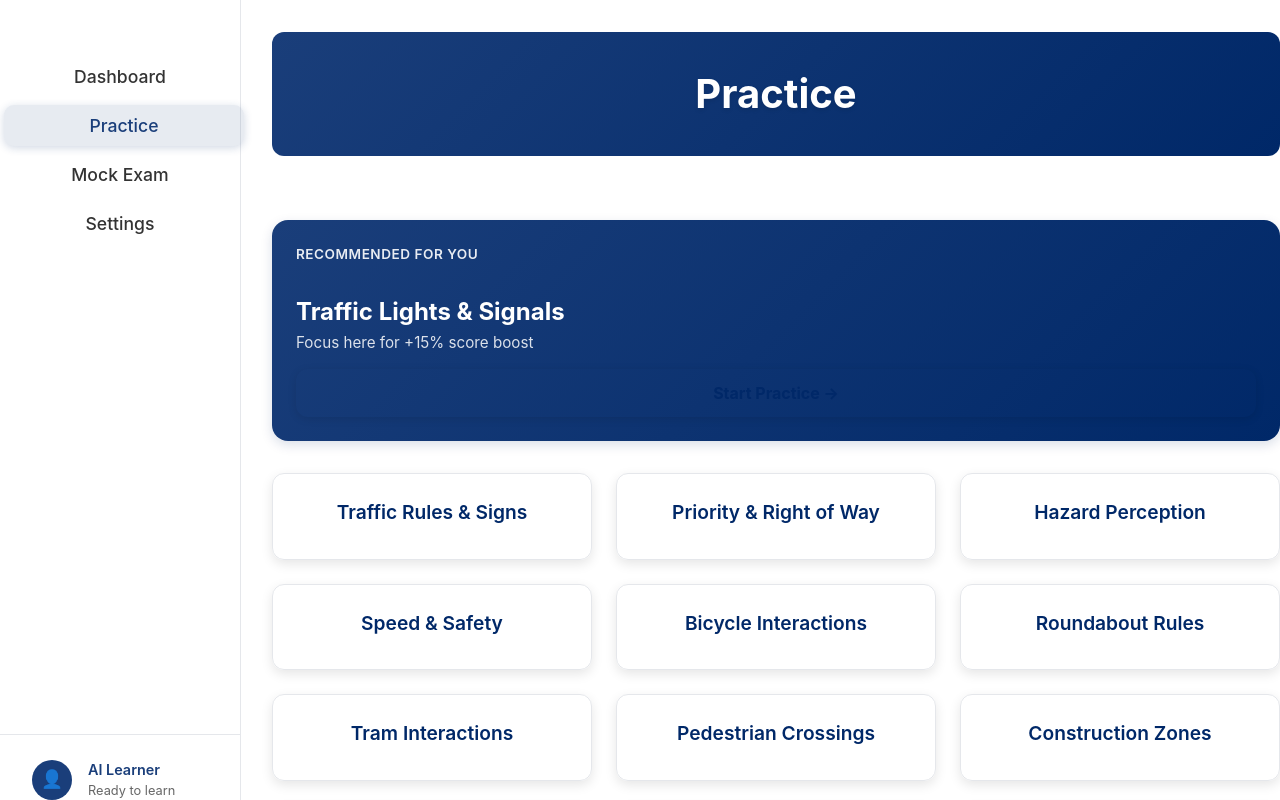
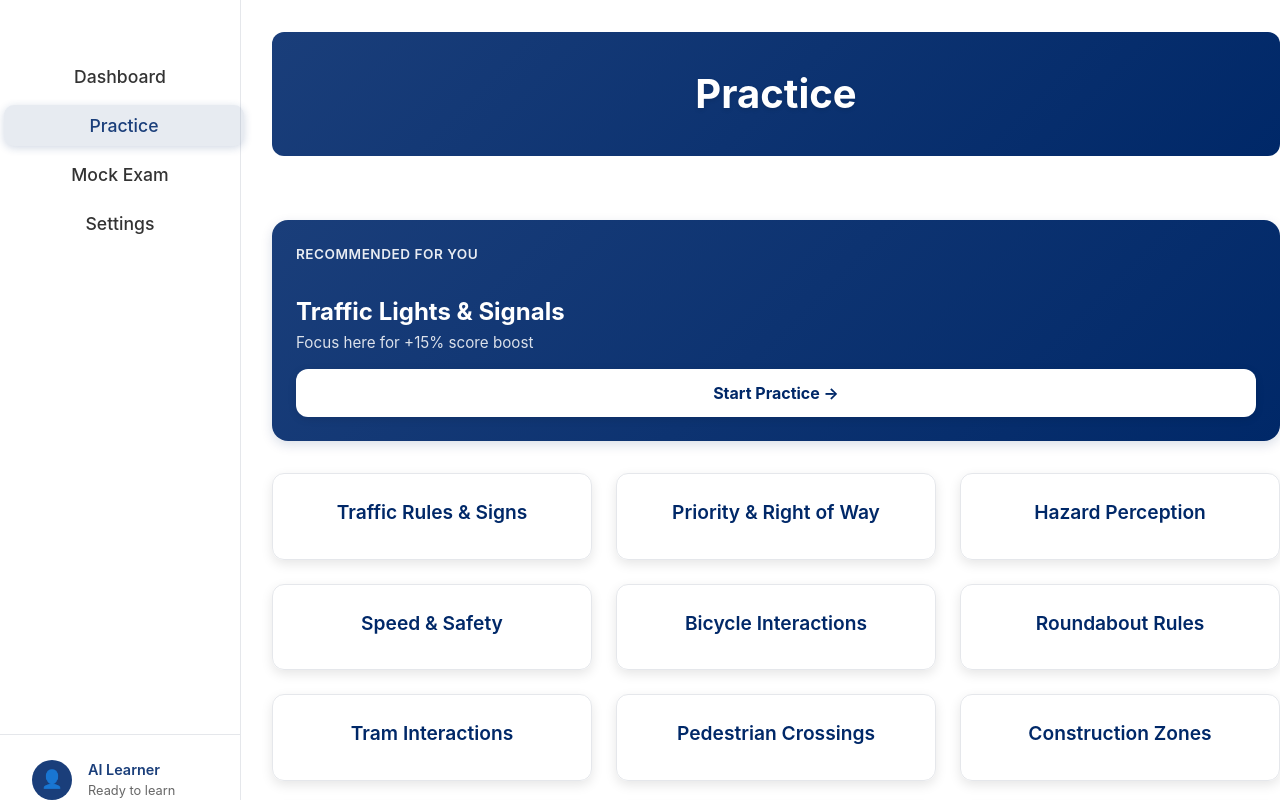
Before and after one commit to fullcircleAI/cbr-ai-coach, a React (Create React App) app: page /tests in a window 1280 px wide. Built offline with nearby package versions, Linux system fonts and the light colour scheme.

Commit message:
Fix recommendation banner visibility - override transparent background

```diff
--- a/src/components/TestsPage.css
+++ b/src/components/TestsPage.css
@@ -39,7 +39,7 @@ body .tests-page,
 }
 
 /* Additional aggressive overrides to remove any blue tint */
-.tests-page *,
+.tests-page *:not(.recommendation-banner):not(.recommendation-start-btn),
 .tests-page *::before,
 .tests-page *::after {
   background-color: transparent !important;
@@ -235,7 +235,7 @@ body .tests-page,
 
 /* Recommendation Banner - Native iOS/Android Style */
 .recommendation-banner {
-  background: linear-gradient(135deg, #1A3E7A 0%, #002868 100%);
+  background: linear-gradient(135deg, #1A3E7A 0%, #002868 100%) !important;
   border-radius: 16px;
   padding: 1.5rem;
   margin-bottom: 2rem;
@@ -285,8 +285,8 @@ body .tests-page,
 }
 
 .recommendation-start-btn {
-  background: #ffffff;
-  color: #002868;
+  background: #ffffff !important;
+  color: #002868 !important;
   border: none;
   border-radius: 12px;
   padding: 0.875rem 1.5rem;
```
